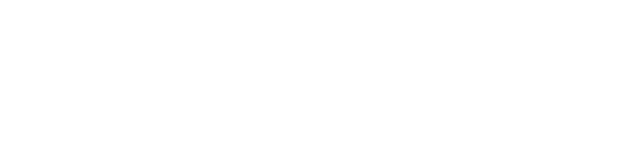
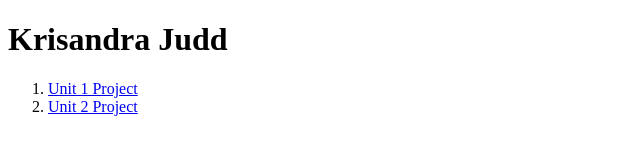
Before and after one commit to KJUDD85/KJUDD85.github.io, a plain HTML site: page index.html in a window 1280 px wide. Shown: the whole page, without its empty margins (0-640 px from the left). Drawn offline with Linux system fonts and the light colour scheme.

```diff
--- a/index.html
+++ b/index.html
@@ -7,6 +7,10 @@
     <link href="style.css" rel="stylesheet" type="text/css" />
   </head>
   <body>
-
+    <h1>Krisandra Judd</h1>
+    <ol>
+      <li><a href="unit1.html">Unit 1 Project</a></li>
+      <li><a href="unit2.html">Unit 2 Project</a></li>
+    </0l>
   </body>
 </html>
```
Also changed, not shown: unit1.html (+1 -0 lines), unit2.html (+1 -0 lines).
